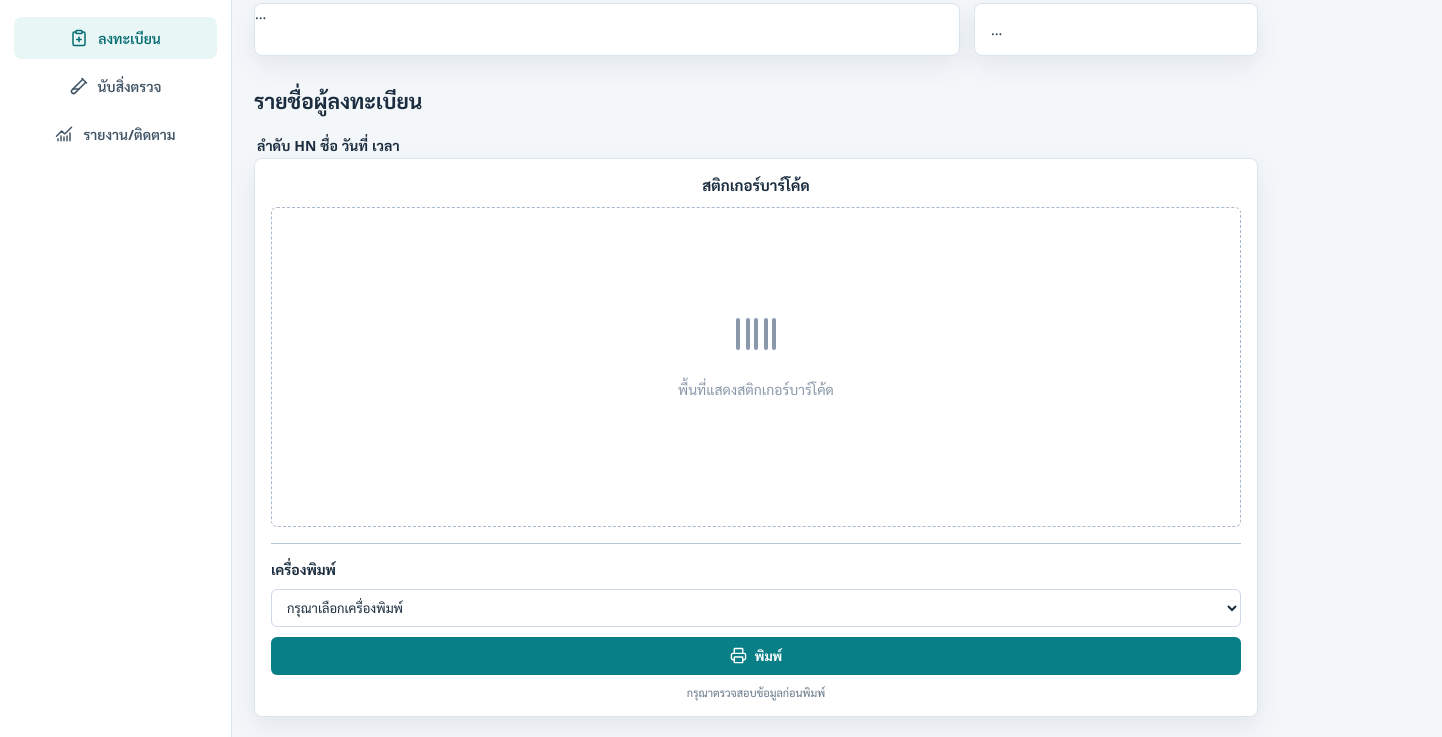
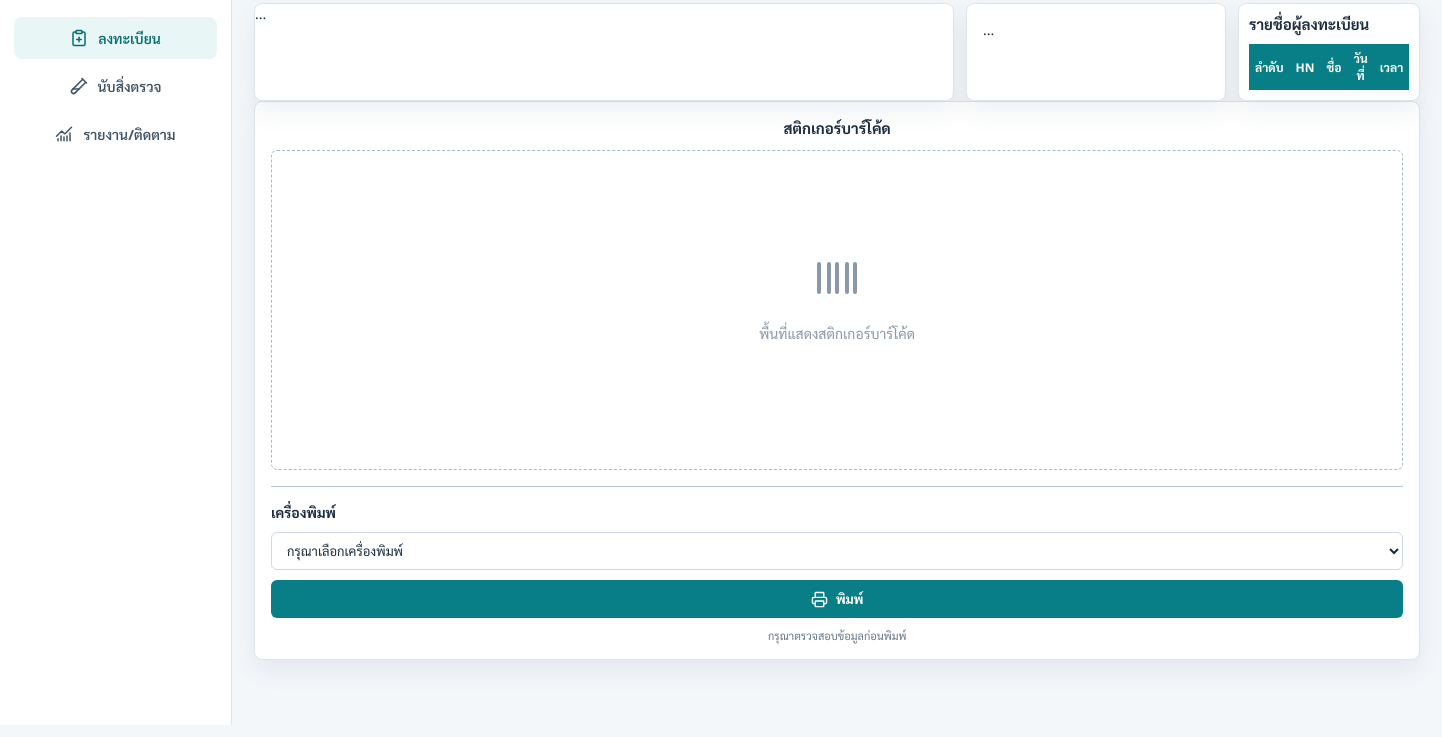
Before and after one commit to RBMedical/MobileCheckUp, a plain HTML site: page index.html in a window 1280 px wide. Shown: the part 75-812 px from the top of the page, 1442 px wide, since content can reach past the window. Drawn offline with nearby package versions, Linux system fonts and the light colour scheme; a script that the page names is missing.

Commit message:
Update styles.css

```diff
--- a/styles.css
+++ b/styles.css
@@ -165,10 +165,9 @@ select {
 
 .workspace {
   display: grid;
-  grid-template-columns: minmax(680px, 1fr) 284px;
-  gap: 14px;
+  grid-template-columns: 700px 260px 1fr;
+  gap: 12px;
 }
-
 .page {
   display: none;
 }
@@ -264,9 +263,9 @@ select:focus {
 .data-form {
   display: grid;
   grid-template-columns: 1fr 1fr;
-  column-gap: 20px;
-  row-gap: 10px;
-  padding: 16px;
+  column-gap: 10px;
+  row-gap: 6px;
+  padding: 10px;
 }
 
 .field {
@@ -589,3 +588,43 @@ button svg {
     transform: none;
   }
 }
+.queue-panel {
+  background: #fff;
+  border: 1px solid var(--line);
+  border-radius: 8px;
+  box-shadow: var(--shadow);
+  padding: 10px;
+}
+
+.queue-panel h2 {
+  margin: 0 0 10px;
+  font-size: 15px;
+}
+
+.queue-table-wrapper {
+  max-height: 650px;
+  overflow-y: auto;
+}
+
+.queue-table {
+  width: 100%;
+  border-collapse: collapse;
+  font-size: 12px;
+}
+
+.queue-table th {
+  position: sticky;
+  top: 0;
+  background: #087f86;
+  color: white;
+  padding: 6px;
+}
+
+.queue-table td {
+  padding: 5px;
+  border-bottom: 1px solid #ddd;
+}
+
+.queue-table tr:hover {
+  background: #f3f8fb;
+}
```
